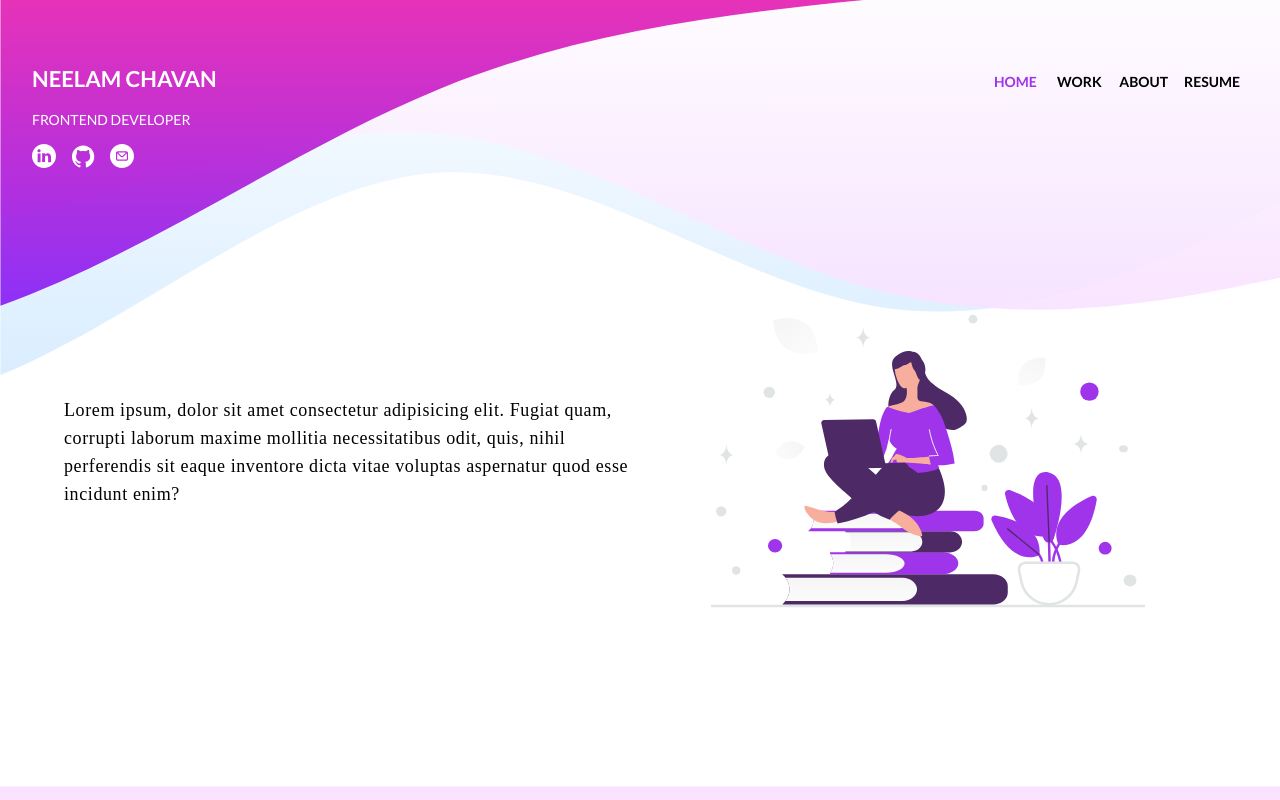
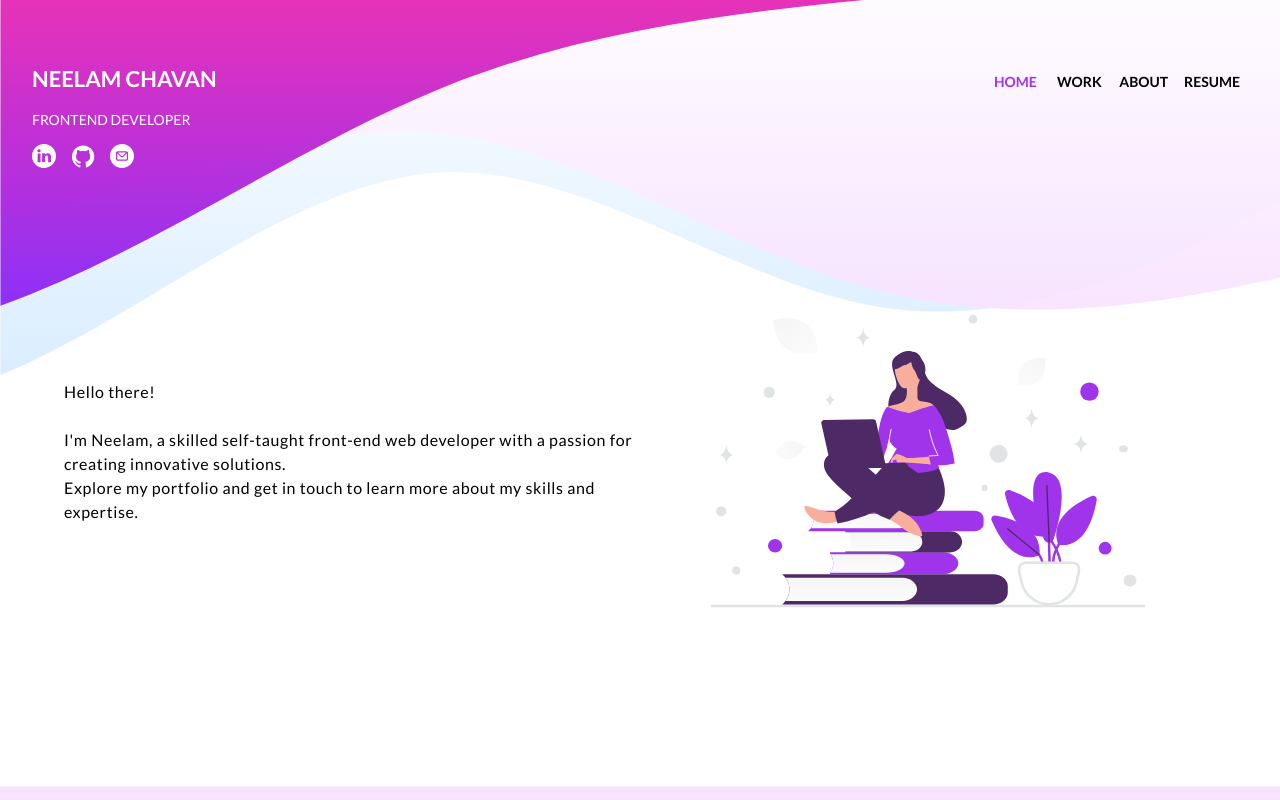
Before and after one commit to Neelam618/neelam618.github.io, a React (Create React App) app: page / in a window 1280 px wide. Shown: the top 800 px of the page. Built offline with nearby package versions, Linux system fonts and the light colour scheme.

Commit message:
update intro text and remove spacing in work card

```diff
--- a/src/components/home/Home.jsx
+++ b/src/components/home/Home.jsx
@@ -1,4 +1,4 @@
-import { Container, Grid } from '@mui/material'
+import { Container, Grid, Typography } from '@mui/material'
 import React from 'react'
 import Girl from "../../images/girl.svg"
 import styled from 'styled-components'
@@ -9,7 +9,11 @@ function Home() {
         <>
             <Container maxWidth="lg" sx={{ height: { md: "66vh" }, marginTop: { md: "-10em", lg: "-12em" } }}>
                 <Grid container alignItems="center" justifyContent="center">
-                    <Para item md={6}>Lorem ipsum, dolor sit amet consectetur adipisicing elit. Fugiat quam, corrupti laborum maxime mollitia necessitatibus odit, quis, nihil perferendis sit eaque inventore dicta vitae voluptas aspernatur quod esse incidunt enim?</Para>
+                    <Grid item md={6}>
+                        <Typography sx={{ lineheight: '1.75rem', letterSpacing: '0.6px' }}>
+                            Hello there!<br /><br /> I'm Neelam, a skilled self-taught front-end web developer with a passion for creating innovative solutions.<br />Explore my portfolio and get in touch to learn more about my skills and expertise.
+                        </Typography>
+                    </Grid>
                     <Grid item md={6}><Image src={Girl} alt="" /></Grid>
                 </Grid>
             </Container >
@@ -23,9 +27,3 @@ export default Home
 const Image = styled.img`
     width: 100%
 `
-
-const Para = styled(Grid)`
-    font-size: 1.125rem;
-    line-height: 1.75rem;
-    letter-spacing: 0.6px;
-`
--- a/src/components/work/Work.jsx
+++ b/src/components/work/Work.jsx
@@ -176,7 +176,7 @@ function Work() {
                                             {
                                                 Object.keys(work.description).map((lineNo, i) => {
                                                     return (
-                                                        <List dense={true} key={lineNo + i}>
+                                                        <List dense={true} key={lineNo + i} sx={{ padding: 0 }}>
                                                             <ListItem
                                                                 sx={{ padding: 0 }}
                                                             >
```
